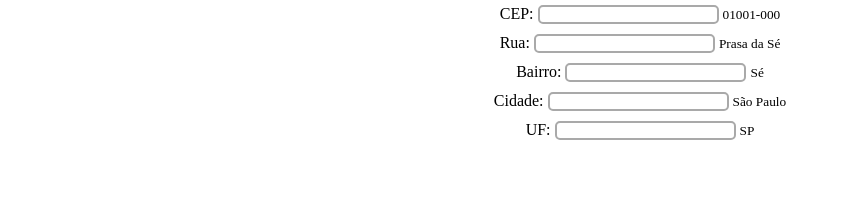
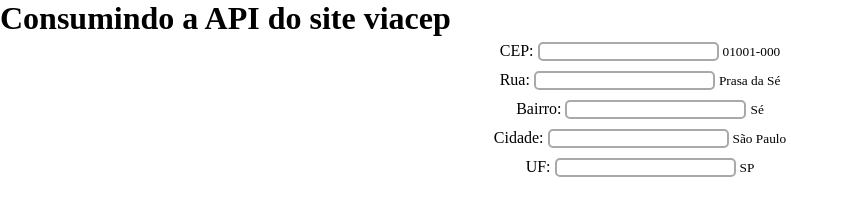
Before and after one commit to joaovictor1516/api_cep, a website: page app/index.html in a window 1280 px wide. Shown: the whole page, without its empty margins (0-848 px from the left). Drawn offline with Linux system fonts and the light colour scheme.

Commit message:
adicionando a tag h1 como um titulo mais facil do usuario notar

```diff
--- a/app/index.html
+++ b/app/index.html
@@ -8,6 +8,8 @@
     <title>Consumindo a api do via cep</title>
 </head>
 <body>
+    <h1>Consumindo a API do site viacep</h1>
+
     <form>
         <div class="form-content">
             <label for="cep">CEP:</label>
```
